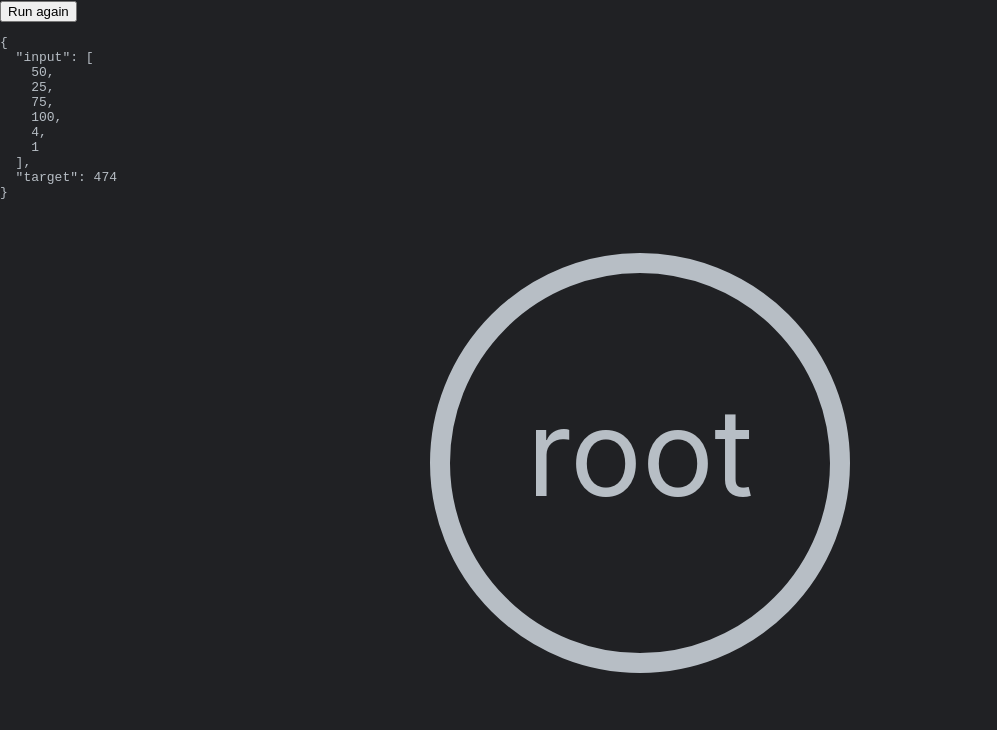
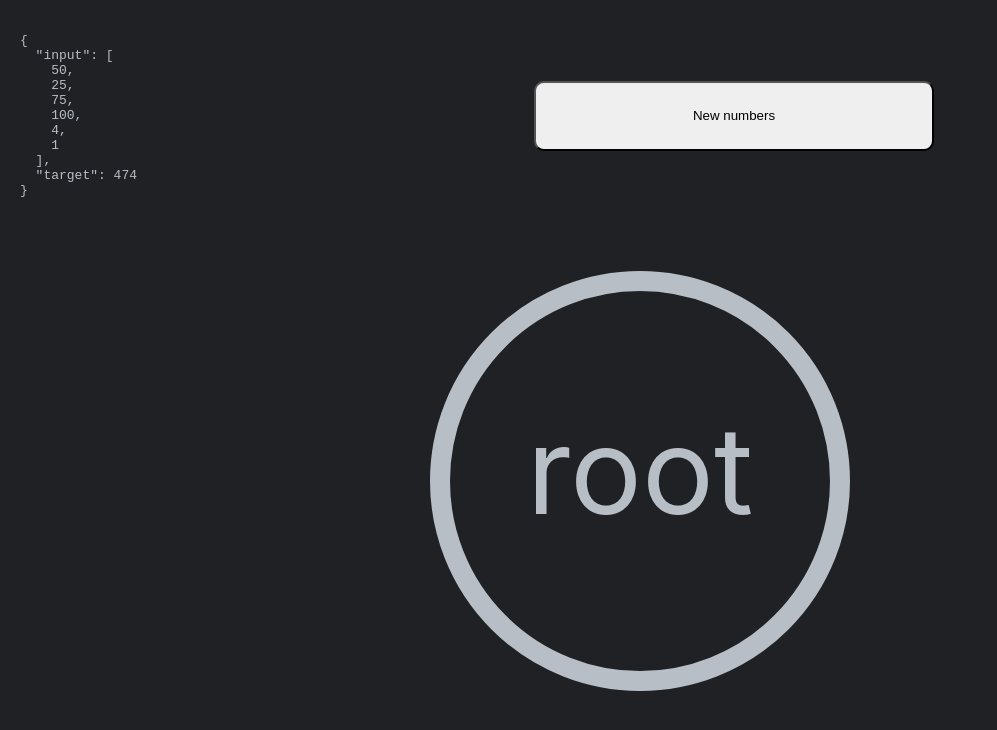
Before and after one commit to mfbx9da4/countdown-solver, a Next.js app: page / in a window 1280 px wide. Shown: the top 730 px of the page, without its empty margins (0-997 px from the left). Built offline with nearby package versions, Linux system fonts and the light colour scheme.

Commit message:
style button

```diff
--- a/pages/index.tsx
+++ b/pages/index.tsx
@@ -121,8 +121,29 @@ export const Home = (): JSX.Element => {
 
   return (
     <div className="">
-      <button onClick={run}>Run again</button>
-      <pre>{JSON.stringify(out, null, 2)}</pre>
+      <div style={{ display: 'flex', padding: '20px' }}>
+        <pre style={{ width: '188px' }}>{JSON.stringify(out, null, 2)}</pre>
+        <div
+          style={{
+            display: 'flex',
+            justifyContent: 'center',
+            alignItems: 'center',
+            flex: 1,
+          }}
+        >
+          <button
+            style={{
+              width: '60%',
+              height: '70px',
+              maxWidth: '400px',
+              borderRadius: '10px',
+            }}
+            onClick={run}
+          >
+            New numbers
+          </button>
+        </div>
+      </div>
       <div
         style={{
           position: 'relative',
```
